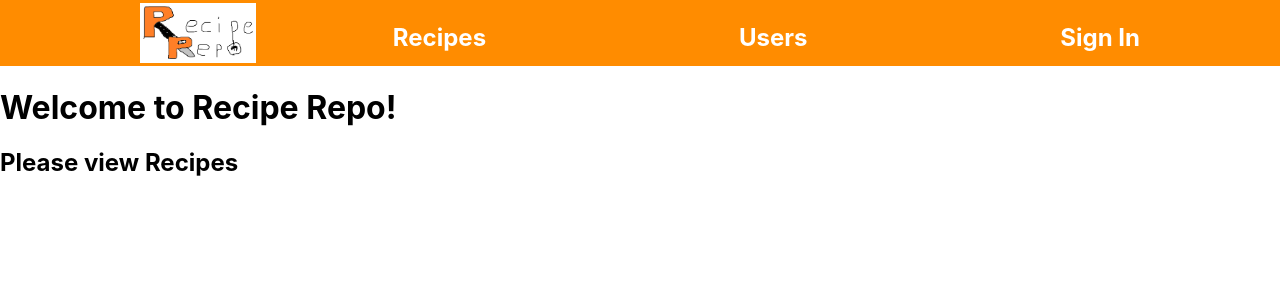
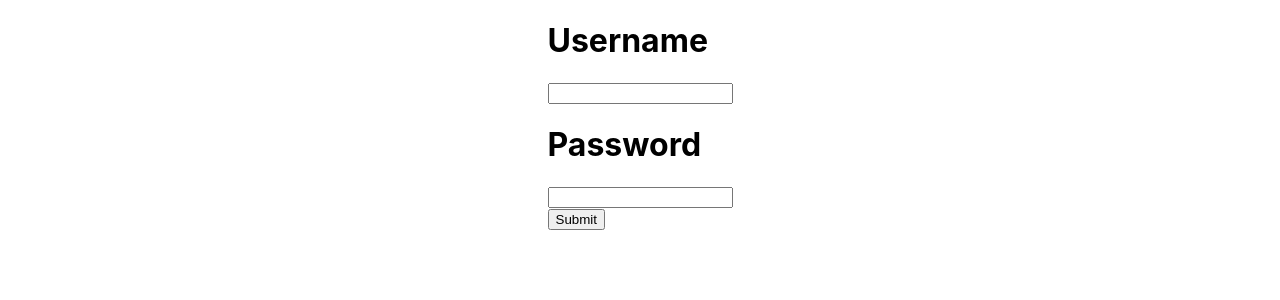
Before and after one commit to RockosBos/Recipe-Repo, a React (Create React App) app in the folder FRONTEND/recipe-repo/: page / in a window 1280 px wide. Shown: the top 300 px of the page. Built offline with nearby package versions, Linux system fonts and the light colour scheme.

Commit message:
Login progress

```diff
--- a/FRONTEND/recipe-repo/package.json
+++ b/FRONTEND/recipe-repo/package.json
@@ -20,7 +20,6 @@
     "test": "react-scripts test",
     "eject": "react-scripts eject"
   },
-
   "browserslist": {
     "production": [
       ">0.2%",
@@ -32,5 +31,9 @@
       "last 1 firefox version",
       "last 1 safari version"
     ]
+  },
+  "devDependencies": {
+    "cors": "^2.8.5",
+    "express": "^4.18.2"
   }
 }
--- a/FRONTEND/recipe-repo/src/App.js
+++ b/FRONTEND/recipe-repo/src/App.js
@@ -5,6 +5,7 @@
     Routes,
     Route,
 } from "react-router-dom";
+import { useState } from "react";
 import Navbar from "./shared/Navigation/NavBar";
 import Home from "./pages/Home";
 import User from "./pages/User";
@@ -13,6 +14,12 @@
 
 
 function App() {
+    const [token, setToken] = useState();
+
+    if(!token) {
+      return <Login setToken={setToken} />
+    }
+
     return (
         <Router>
             <Navbar />
--- a/FRONTEND/recipe-repo/src/pages/Login.js
+++ b/FRONTEND/recipe-repo/src/pages/Login.js
@@ -1,18 +1,47 @@
-import React, { Component } from 'react'
+import React, { Component } from 'react';
+import PropTypes from 'prop-types';
+import { useState } from 'react';
 import './Login.css';
 
-export default class Login extends Component {
-  render() {
+Login.PropTypes = {
+	setToken: PropTypes.func.isRequired
+}
+
+async function loginUser(credentials) {
+	return fetch('http://localhost:8080/login', {
+		method:'POST',
+		headers: {
+			'Content-Type': 'application/json'
+		},
+		body: JSON.stringify(credentials)
+	}).then(
+		data => data.json()
+	)
+}
+
+export default function Login({setToken}) {
+	const [username, setUserName] = useState();
+  	const [password, setPassword] = useState();
+
+	const handleSubmit = async e => {
+		e.preventDefault();
+		const token = await loginUser({
+			username,
+			password
+		});
+		setToken(token);
+	}
+
 	return (
 		<div className="login-page">
-			<form>
+			<form onSubmit={handleSubmit}>
 				<label>
 					<h1>Username</h1>
-					<input type="text" />
+					<input type="text" onChange={e => setUserName(e.target.value)}/>
 				</label>
 				<label>
 					<h1>Password</h1>
-					<input type="password" />
+					<input type="password" onChange={e => setPassword(e.target.value)}/>
 				</label>
 				<div>
 					<button type="submit">Submit</button>
@@ -20,5 +49,4 @@
 			</form>
 		</div>
 	)
-  }
 }
```
Also changed, not shown: FRONTEND/recipe-repo/server.js (added, +13 -0 lines), 1 other file (tests, documents, lock files or other folders).
